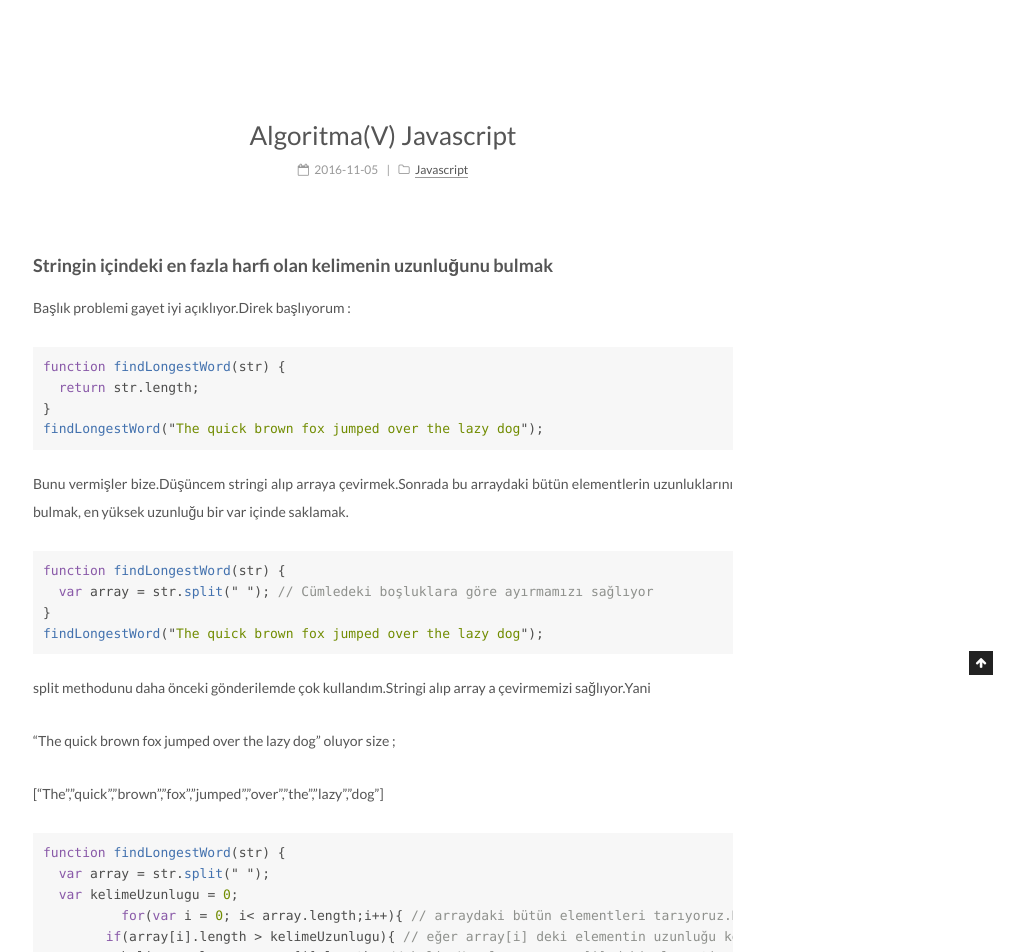
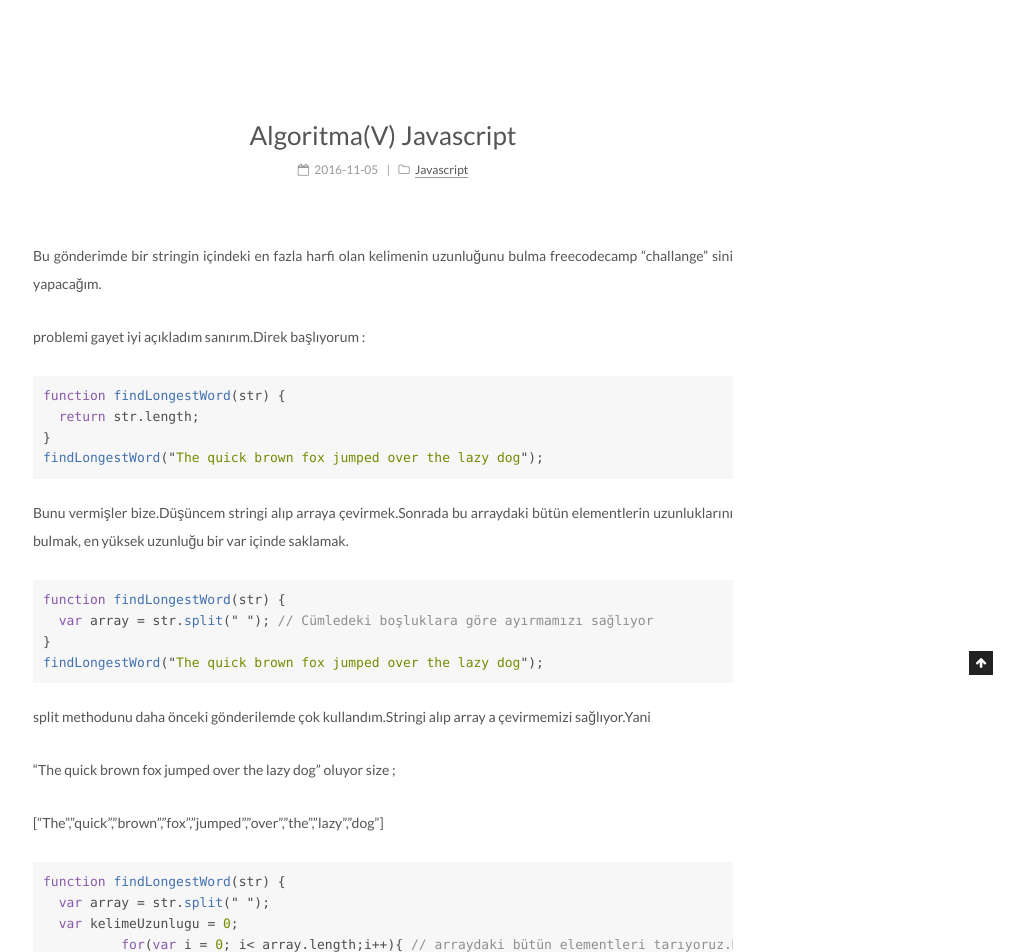
Before and after one commit to sergenp/sergenp.github.io, a Jekyll site: the page built from _posts/2016-11-05-algoritma5-javascript.md, in a window 1280 px wide. Shown: the part 325-1277 px from the top of the page, without its empty margins (257-1280 px from the left). Built offline with Jekyll 4.4.1, drawn with Linux system fonts in a browser that asks for light colours.

Commit message:
Update 2016-11-05-algoritma5-javascript.md

```diff
--- a/_posts/2016-11-05-algoritma5-javascript.md
+++ b/_posts/2016-11-05-algoritma5-javascript.md
@@ -4,9 +4,10 @@ layout: post
 title: Algoritma(V) Javascript
 categories: Javascript
 ---
-### Stringin içindeki en fazla harfi olan kelimenin uzunluğunu bulmak
 
-Başlık problemi gayet iyi açıklıyor.Direk başlıyorum :
+Bu gönderimde bir stringin içindeki en fazla harfi olan kelimenin uzunluğunu bulma freecodecamp "challange" sini yapacağım.
+
+problemi gayet iyi açıkladım sanırım.Direk başlıyorum :
 {% highlight js %}
 function findLongestWord(str) {
   return str.length;
```
